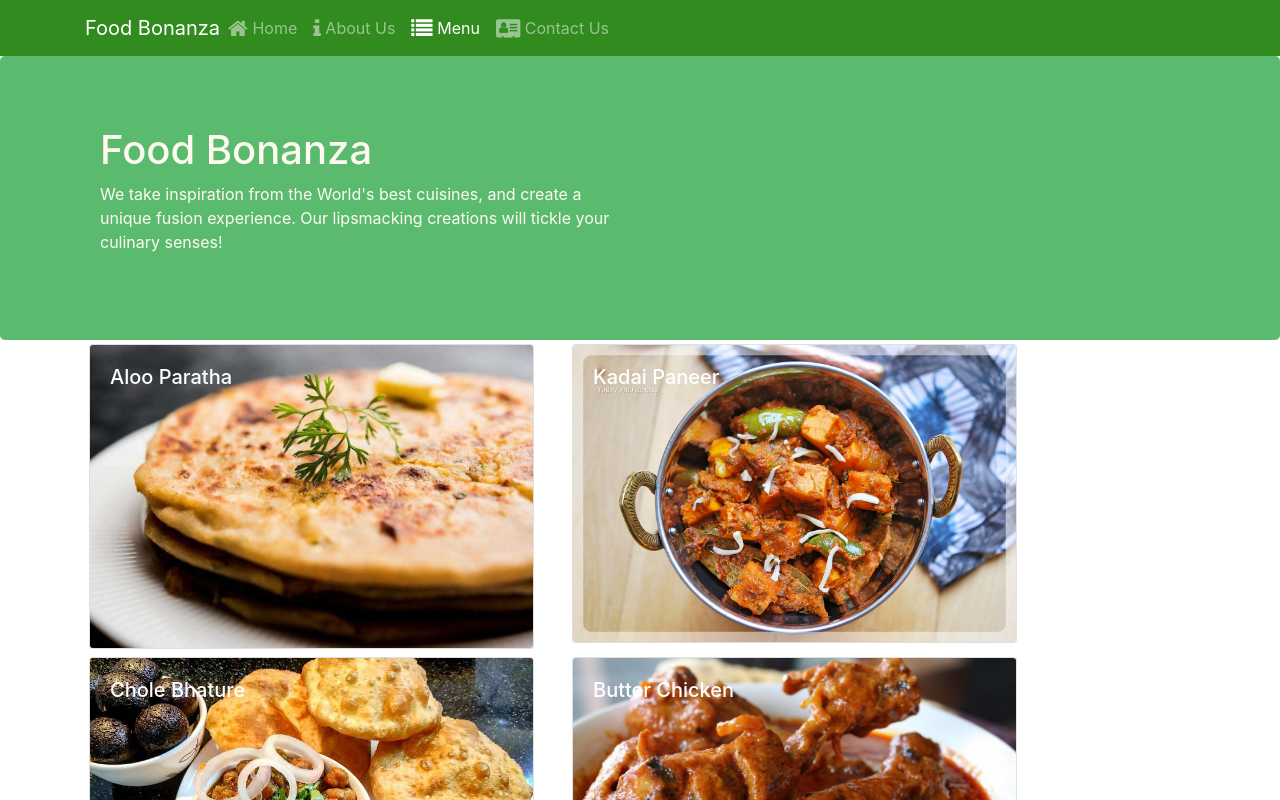
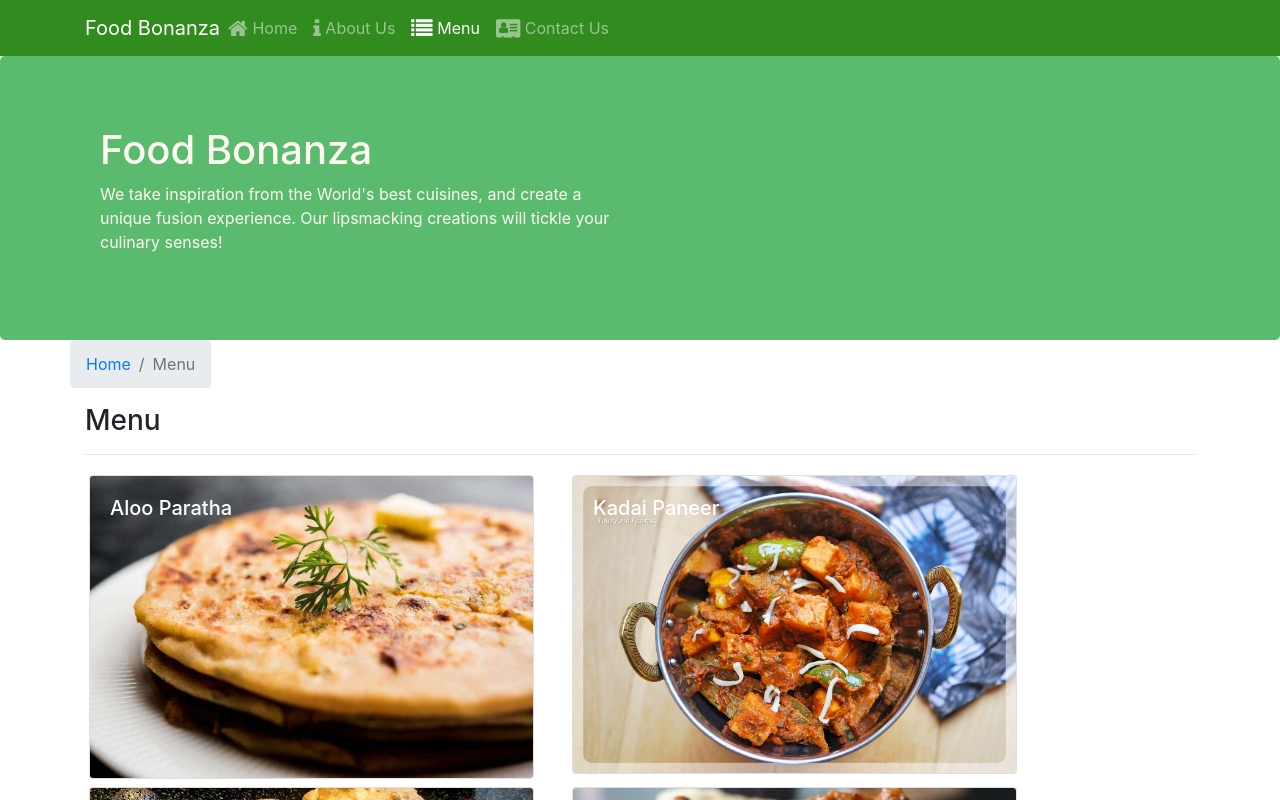
Before and after one commit to thecreatorsir/Food-Bonanza, a React (Create React App) app: page /menu in a window 1280 px wide. Shown: the top 800 px of the page. Built offline with nearby package versions, Linux system fonts and the light colour scheme.

Commit message:
added menu description route

```diff
--- a/src/Components/ContactusComponent.js
+++ b/src/Components/ContactusComponent.js
@@ -1,8 +1,19 @@
 import React from 'react';
-
+import { Breadcrumb, BreadcrumbItem } from 'reactstrap';
+import { Link } from 'react-router-dom';
 function Contact(props) {
     return(
         <div className="container">
+            <div className="row">
+                <Breadcrumb>
+                    <BreadcrumbItem><Link to="/home">Home</Link></BreadcrumbItem>
+                    <BreadcrumbItem active>Contact Us</BreadcrumbItem>
+                </Breadcrumb>
+                <div className="col-12">
+                    <h3>Contact Us</h3>
+                    <hr />
+                </div>
+            </div>
             <div className="row row-content">
                 <div className="col-12">
                 <h3>Location Information</h3>
--- a/src/Components/DishDetail.js
+++ b/src/Components/DishDetail.js
@@ -1,65 +1,66 @@
 import React from 'react'
-import { Card, CardImg, CardImgOverlay, CardText, CardBody,
-  CardTitle } from 'reactstrap';
+import { Card, CardImg, CardText, CardBody,
+  CardTitle, Breadcrumb, BreadcrumbItem } from 'reactstrap';
+import { Link } from 'react-router-dom';
 
-  function renderDish(dish){
-    if(dish!=null){
+  const RenderDish = ({ dish }) => {
       return (
-         <Card>
-        <CardImg top src={dish.image} alt={dish.name} />
+        <Card>
+        <CardImg src={dish.image} alt={dish.name} />
         <CardBody>
-          <CardTitle>{dish.name}</CardTitle>
-          <CardText><em>{dish.description}</em></CardText>
+        <CardTitle>{dish.name}</CardTitle>
+        <CardText><em>{dish.description}</em></CardText>
         </CardBody>
-     </Card>
+    </Card>
       )
-
-    }else{
-      return(
-       <div></div>
-      )
-
-    }
   }
 
 
-  function renderComment(dish){
-    if(dish!=null){
+  const RenderComment = ({comments}) => {
+   console.log("test")
       return (
-      <Card>
-        <CardBody>
-        <CardTitle>Comments</CardTitle>
-      {dish.comments.map((com)=>{
+      <div>
+      <div className='h3'>Comments</div>
+      {comments.map((com)=>{
         return(
-              <>
-              <CardText>{com.comment}</CardText>
-              <CardText><em> -- {com.author}</em> </CardText>
-              </>
+              <ul key={com.id} className = "list-unstyled">
+              <li>{com.comment}</li>
+              <li><em> -- {com.author}</em> </li>
+              </ul>
         )
         })}
-        </CardBody>
-        </Card>
+      </div>
         )
-    }else{
-      return(
-       <div></div>
-      )
-    }
+
   }
 
-const DishDetail = ({dish}) => {
+const DishDetail = (props) => {
+  if(props.dish!=null){
   return (
     <div className='container'>
+      <div className="row">
+            <Breadcrumb>
+                <BreadcrumbItem><Link to="/menu">Menu</Link></BreadcrumbItem>
+                <BreadcrumbItem active>{props.dish.name}</BreadcrumbItem>
+            </Breadcrumb>
+            <div className="col-12">
+                <h3>{props.dish.name}</h3>
+                <hr />
+            </div>
+        </div>
     <div className="row">
       <div  className="col-12 col-md-5 m-1">
-         {renderDish(dish)}
+         <RenderDish dish={props.dish}/>
       </div>
       <div  className="col-12 col-md-5 m-1">
-          {renderComment(dish)}
+          <RenderComment comments={props.comments}/>
       </div>
     </div>
     </div>
   )
+  }else{
+    <div></div>
+  }
 }
 
 
--- a/src/Components/MainComponent.js
+++ b/src/Components/MainComponent.js
@@ -10,7 +10,7 @@
 import Footer from './FooterComponent';
 import {Switch,Route,Redirect} from 'react-router-dom'
 import Home from './HomeComponent';
-import Contactus from './ContactusComponent'
+import Contact from './ContactusComponent'
 class Main extends Component {
   constructor(props) {
     super(props);
@@ -18,30 +18,47 @@
       dishes: DISHES,
       leaders:LEADERS,
       promotions:PROMOTIONS,
-      comments:COMMENTS
+      comments:COMMENTS,
+      setId:null
     };
   }
 
+  setfunc(id){
+    this.setState({
+      setId:id,
+    })
+  }
+  render() {
+    const HomePage = () => {
+      return (
+        <Home
+        dish={this.state.dishes.filter((dish) => dish.featured)[0]}
+        promotion={this.state.promotions.filter((promo) => promo.featured)[0]}
+        leader={this.state.leaders.filter((leader) => leader.featured)[0]}
+    />
+      )
+    }
 
-  render() {
     return(
+
       <div>
       <Header/>
        <Switch>
-         <Route path='/home'>
-         <Home
-              dish={this.state.dishes.filter((dish) => dish.featured)[0]}
-              promotion={this.state.promotions.filter((promo) => promo.featured)[0]}
-              leader={this.state.leaders.filter((leader) => leader.featured)[0]}
-          />
-         </Route >
-         <Route exact path='/menu'>
-         <Menu dishes={this.state.dishes} />
+         <Route path="/home" component={HomePage} />
+         <Route exact path="/menu" component={()=><Menu dishes={this.state.dishes} onClick={(id)=>this.setfunc(id)} />} />
+         {/* <Route path="/menu/:dishId" render={({ match }) => {
+         return(
+          <DishDetail dish={this.state.dishes.filter((dish) => dish.id === parseInt(match.params.dishId,10))[0]}
+            comments={this.state.comments} />
+      );
+      }} />
+           */}
+         <Route path='/dishdetail'>
+           <DishDetail dish={this.state.dishes.filter((dish) => dish.id === this.state.setId)[0]}
+            comments={this.state.comments} />
          </Route>
-         <Route path='/contactus'>
-           <Contactus/>
-         </Route>
-         <Redirect to='/home'/>
+         <Route exact path="/contactus" component={Contact} />
+         <Redirect to="/home"/>
        </Switch>
       <Footer/>
   </div>
--- a/src/Components/MenuComponent.js
+++ b/src/Components/MenuComponent.js
@@ -1,26 +1,45 @@
 import React from 'react';
-import { Card, CardImg, CardImgOverlay,CardTitle } from 'reactstrap';
+import { Card, CardImg, CardImgOverlay,
+  CardTitle, Breadcrumb, BreadcrumbItem } from 'reactstrap';
+import { Link } from 'react-router-dom';
+
+function RenderMenu({ dish,onClick }){
+ return (
+<Card onClick={()=>onClick(dish.id)}>
+    <Link to={`/dishdetail`} >
+        <CardImg width="100%" src={dish.image} alt={dish.name} />
+        <CardImgOverlay>
+            <CardTitle className="text-white">{dish.name}</CardTitle>
+        </CardImgOverlay>
+    </Link>
+</Card>
+
+ );
+}
 
 
 const Menu = (props) =>  {
 
-
            const menu = props.dishes.map((dish) => {
                return (
                 <div key={dish.id}  className="col-12 col-md-5 m-1">
-                <Card
-                  onClick={() => props.onClick(dish.id)}>
-                  <CardImg src={dish.image} alt={dish.name} />
-                  <CardImgOverlay>
-                      <CardTitle className="text-white">{dish.name}</CardTitle>
-                  </CardImgOverlay>
-                </Card>
+               <RenderMenu dish={dish} onClick={props.onClick}/>
               </div>
                );
            });
 
            return (
              <div className="container">
+                <div className="row">
+                    <Breadcrumb>
+                        <BreadcrumbItem><Link to="/home">Home</Link></BreadcrumbItem>
+                        <BreadcrumbItem active>Menu</BreadcrumbItem>
+                    </Breadcrumb>
+                    <div className="col-12">
+                        <h3>Menu</h3>
+                        <hr />
+                    </div>
+                </div>
                 <div className="row">
                     {menu}
                 </div>
```
